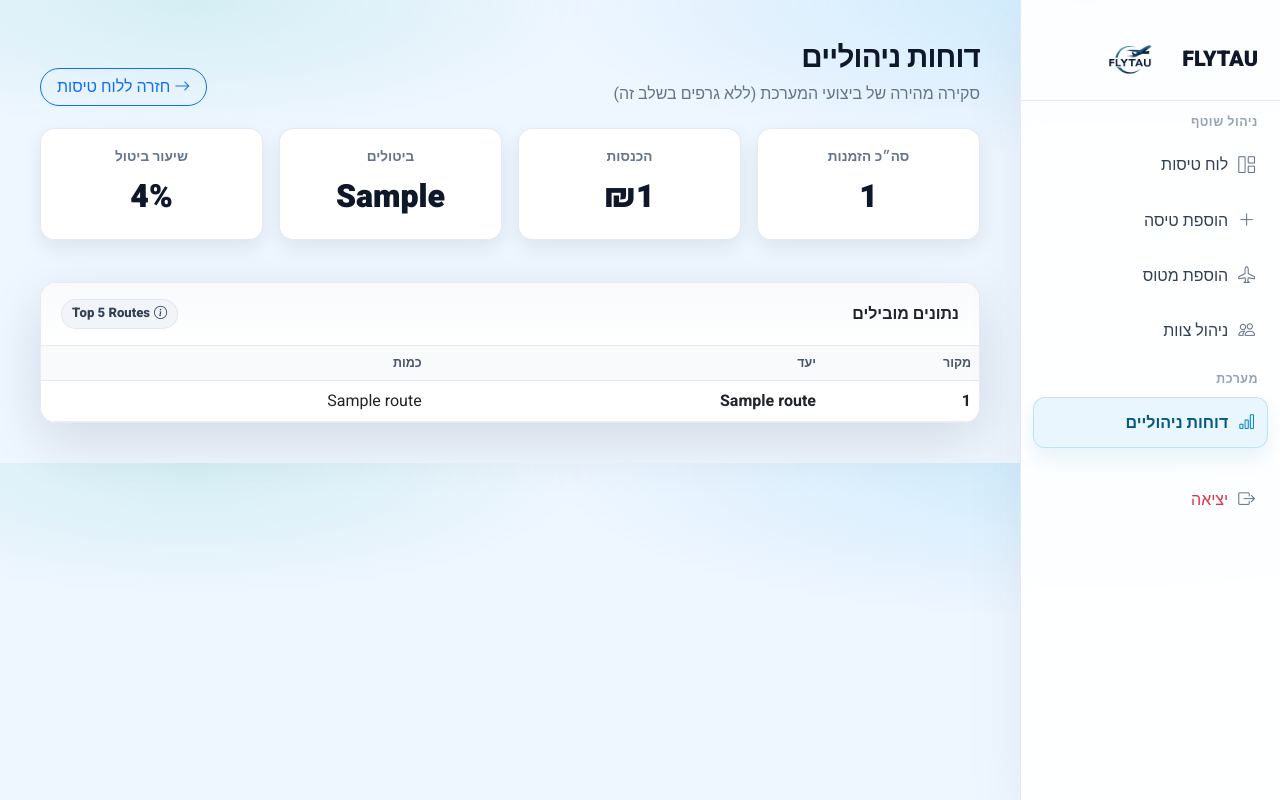
After one commit to adiyogev/FLYTAU, a Flask app: template pythonProject/templates/manager_reports.html in a window 1280 px wide. The commit adds this page. Run offline with Flask 3, Linux system fonts and the light colour scheme; the template is opened without the code that fills it: most values are stand-ins (such as "Sample title", 1, 10 or a date in 2020).

Commit message:
Add manager reports page + reports queries (ignore cache/session)

```diff
--- a/pythonProject/templates/manager_flights.html
+++ b/pythonProject/templates/manager_flights.html
@@ -393,7 +393,7 @@
 
     <div class="nav-category">מערכת</div>
     <nav class="nav flex-column">
-      <a href="#" class="nav-link"><i class="bi bi-bar-chart"></i> דוחות כספיים</a>
+      <a href="/manager/reports" class="nav-link"><i class="bi bi-bar-chart"></i> דוחות ניהוליים</a>
       <a href="/logout" class="nav-link text-danger mt-4"><i class="bi bi-box-arrow-right"></i> יציאה</a>
     </nav>
   </aside>
@@ -531,3 +531,4 @@
   <script src="https://cdn.jsdelivr.net/npm/bootstrap@5.3.0/dist/js/bootstrap.bundle.min.js"></script>
 </body>
 </html>
+pip install matplotlib
--- /dev/null
+++ b/pythonProject/templates/manager_reports.html
@@ -0,0 +1,318 @@
+<!DOCTYPE html>
+<html lang="he" dir="rtl">
+<head>
+  <meta charset="UTF-8">
+  <meta name="viewport" content="width=device-width, initial-scale=1.0">
+  <title>FlyTau Manager - דוחות ניהוליים</title>
+
+  <link href="https://cdn.jsdelivr.net/npm/bootstrap@5.3.0/dist/css/bootstrap.min.css" rel="stylesheet">
+  <link rel="stylesheet" href="https://cdn.jsdelivr.net/npm/bootstrap-icons@1.11.1/font/bootstrap-icons.css">
+  <link href="https://fonts.googleapis.com/css2?family=Heebo:wght@300;400;500;700;800;900&display=swap" rel="stylesheet">
+
+  <style>
+    :root{
+      --bg-body:#eef6ff;
+      --sidebar-width:260px;
+      --text-dark:#0f172a;
+      --text:#1e293b;
+      --muted:#64748b;
+      --border:rgba(226,232,240,.9);
+      --radius:16px;
+      --shadow: 0 18px 55px rgba(15,23,42,.12);
+    }
+
+    body{
+      font-family:'Heebo',sans-serif;
+      color:var(--text);
+      overflow-x:hidden;
+      background:
+        radial-gradient(900px 260px at 85% 0%, rgba(14,165,233,.14), transparent 60%),
+        radial-gradient(720px 240px at 15% 0%, rgba(20,184,166,.12), transparent 55%),
+        var(--bg-body);
+    }
+
+    /* Sidebar (same vibe as your manager page) */
+    .sidebar{
+      position:fixed; top:0; right:0;
+      height:100vh; width:var(--sidebar-width);
+      padding:16px 0; z-index:1000;
+      background: rgba(255,255,255,.92);
+      backdrop-filter: blur(10px);
+      border-left:1px solid var(--border);
+      box-shadow: 0 20px 60px rgba(15,23,42,.06);
+      display:flex; flex-direction:column;
+    }
+
+    .brand-area{
+      padding: 14px 22px 12px;
+      display:flex; align-items:center; gap:12px;
+      font-size:1.35rem; font-weight:900;
+      color:var(--text-dark); text-decoration:none;
+      border-bottom: 1px solid var(--border);
+    }
+    .brand-area:hover{ color:var(--text-dark); }
+    .brand-logo{ width:78px; height:58px; object-fit:contain; }
+
+    .nav-category{
+      padding: 12px 22px 6px;
+      font-weight:800; font-size:.78rem;
+      letter-spacing:.5px; text-transform:uppercase;
+      color:#94a3b8;
+    }
+
+    .nav-link{
+      margin:2px 12px;
+      border-radius:12px;
+      padding:12px 12px;
+      display:flex; align-items:center; gap:10px;
+      color:#334155;
+      border:1px solid transparent;
+      transition:.18s ease;
+      text-decoration:none;
+    }
+    .nav-link i{ color:#64748b; font-size:1.05rem; }
+    .nav-link:hover{
+      background: rgba(241,245,249,.9);
+      transform: translateX(-2px);
+      border-color: rgba(226,232,240,.9);
+      color: var(--text-dark);
+    }
+    .nav-link.active{
+      background: rgba(224,242,254,.70);
+      color:#075985;
+      font-weight:900;
+      box-shadow: 0 10px 20px rgba(2,132,199,.10);
+      border-color: rgba(2,132,199,.18);
+    }
+    .nav-link.active i{ color:#0284c7; }
+
+    /* Main */
+    .main-wrapper{
+      margin-right: var(--sidebar-width);
+      padding: 40px;
+    }
+
+    .top-header{
+      display:flex;
+      justify-content:space-between;
+      align-items:flex-end;
+      gap:16px;
+      flex-wrap:wrap;
+      margin-bottom: 22px;
+    }
+
+    .page-heading h1{
+      font-size:1.85rem;
+      font-weight:900;
+      color:var(--text-dark);
+      margin:0 0 6px;
+      letter-spacing:-.8px;
+    }
+    .page-heading p{
+      margin:0;
+      color:var(--muted);
+      max-width:60ch;
+    }
+
+    .surface{
+      background: rgba(255,255,255,.92);
+      backdrop-filter: blur(6px);
+      border: 1px solid rgba(226,232,240,.85);
+      border-radius: var(--radius);
+      box-shadow: var(--shadow);
+      overflow:hidden;
+    }
+
+    /* KPI cards */
+    .stats-grid{
+      display:grid;
+      grid-template-columns: repeat(auto-fit, minmax(220px, 1fr));
+      gap: 16px;
+      margin-bottom: 18px;
+    }
+    .kpi{
+      padding: 18px;
+      border-radius: 16px;
+      border: 1px solid rgba(226,232,240,.9);
+      background: linear-gradient(180deg, rgba(248,250,252,1), rgba(255,255,255,1));
+      box-shadow: 0 10px 20px rgba(15,23,42,.06);
+    }
+    .kpi .label{ color:var(--muted); font-weight:800; font-size:.85rem; }
+    .kpi .value{ font-size:2rem; font-weight:900; color:var(--text-dark); line-height:1; margin-top:8px; }
+    .kpi .sub{ color:var(--muted); font-size:.85rem; margin-top:10px; }
+.kpi-box{
+  background: white;
+  border-radius: 14px;
+  padding: 18px;
+  text-align: center;
+  border: 1px solid rgba(226,232,240,.9);
+  box-shadow: 0 8px 20px rgba(15,23,42,.08);
+}
+
+.kpi-label{
+  color:#64748b;
+  font-weight:700;
+  font-size:.85rem;
+}
+
+.kpi-value{
+  font-size:2rem;
+  font-weight:900;
+  color:#0f172a;
+  margin-top:6px;
+}
+
+
+    /* Table card */
+    .card-head{
+      padding: 16px 20px;
+      border-bottom: 1px solid rgba(226,232,240,.85);
+      display:flex;
+      justify-content:space-between;
+      align-items:center;
+      background: linear-gradient(180deg, rgba(248,250,252,1), rgba(255,255,255,1));
+    }
+
+    .table th{
+      background: rgba(248,250,252,.95) !important;
+      font-weight:900;
+      font-size:.78rem;
+      text-transform:uppercase;
+      color:#475569;
+      border-bottom: 1px solid rgba(226,232,240,.9) !important;
+      white-space: nowrap;
+    }
+    .table td{
+      border-bottom: 1px solid rgba(226,232,240,.75) !important;
+      vertical-align: middle;
+    }
+
+    .pill{
+      display:inline-flex; align-items:center;
+      padding: 4px 10px;
+      border-radius: 999px;
+      font-size: .82rem;
+      font-weight: 800;
+      border: 1px solid rgba(15,23,42,.06);
+      background:#f1f5f9;
+      color:#334155;
+    }
+
+    /* Mobile */
+    @media(max-width: 992px){
+      .main-wrapper{ margin-right: 0; padding: 20px; }
+      .sidebar{ display:none; } /* keep simple */
+    }
+  </style>
+</head>
+
+<body>
+
+  <aside class="sidebar">
+    <a href="/manager" class="brand-area">
+      <span>FLYTAU</span>
+      <img src="{{ url_for('static', filename='LOGO.png') }}" alt="FLYTAU Logo" class="brand-logo">
+    </a>
+
+    <div class="nav-category">ניהול שוטף</div>
+    <nav class="nav flex-column">
+      <a href="/manager" class="nav-link"><i class="bi bi-grid-1x2"></i> לוח טיסות</a>
+      <a href="/manager/add_flight/step1" class="nav-link"><i class="bi bi-plus-lg"></i> הוספת טיסה</a>
+      <a href="/manager/add_plane" class="nav-link"><i class="bi bi-airplane"></i> הוספת מטוס</a>
+      <a href="/manager/add_staff" class="nav-link"><i class="bi bi-people"></i> ניהול צוות</a>
+    </nav>
+
+    <div class="nav-category">מערכת</div>
+    <nav class="nav flex-column">
+      <a href="/manager/reports" class="nav-link active"><i class="bi bi-bar-chart"></i> דוחות ניהוליים</a>
+      <a href="/logout" class="nav-link text-danger mt-4"><i class="bi bi-box-arrow-right"></i> יציאה</a>
+    </nav>
+  </aside>
+
+  <main class="main-wrapper">
+    <header class="top-header">
+      <div class="page-heading">
+        <h1>דוחות ניהוליים</h1>
+        <p>סקירה מהירה של ביצועי המערכת (ללא גרפים בשלב זה)</p>
+      </div>
+
+      <a href="/manager" class="btn btn-outline-primary rounded-pill px-3">
+        <i class="bi bi-arrow-right"></i> חזרה ללוח טיסות
+      </a>
+    </header>
+
+    <section class="stats-grid">
+      <div class="row g-3 mb-4">
+
+  <div class="col">
+    <div class="kpi-box">
+          <div class="kpi-label">סה״כ הזמנות</div>
+          <div class="kpi-value">{{ total_orders }}</div>
+        </div>
+      </div>
+
+      <div class="col">
+        <div class="kpi-box">
+          <div class="kpi-label">הכנסות</div>
+          <div class="kpi-value">₪{{ total_revenue }}</div>
+        </div>
+      </div>
+
+      <div class="col">
+        <div class="kpi-box">
+          <div class="kpi-label">ביטולים</div>
+          <div class="kpi-value">{{ cancelled_orders }}</div>
+        </div>
+      </div>
+
+      <div class="col">
+        <div class="kpi-box">
+          <div class="kpi-label">שיעור ביטול</div>
+          <div class="kpi-value">{{ cancellation_rate }}%</div>
+        </div>
+      </div>
+
+    </div>
+
+    </section>
+
+    <section class="surface">
+      <div class="card-head">
+        <div class="fw-bold text-dark">נתונים מובילים</div>
+        <span class="pill"><i class="bi bi-info-circle ms-1"></i> Top 5 Routes</span>
+      </div>
+
+      <div class="table-responsive">
+        <table class="table mb-0">
+          <thead>
+            <tr>
+              <th>מקור</th>
+              <th>יעד</th>
+              <th class="text-end">כמות</th>
+            </tr>
+          </thead>
+          <tbody>
+            {% if top_routes and top_routes|length > 0 %}
+              {% for r in top_routes %}
+                <tr>
+                  <td><strong>{{ r[0] }}</strong></td>
+                  <td><strong>{{ r[1] }}</strong></td>
+                  <td class="text-end">{{ r[2] }}</td>
+                </tr>
+              {% endfor %}
+            {% else %}
+              <tr>
+                <td colspan="3" class="text-center py-5 text-muted">
+                  <i class="bi bi-inbox fs-1 d-block mb-2"></i>
+                </td>
+              </tr>
+            {% endif %}
+          </tbody>
+        </table>
+      </div>
+    </section>
+  </main>
+
+  <script src="https://cdn.jsdelivr.net/npm/bootstrap@5.3.0/dist/js/bootstrap.bundle.min.js"></script>
+</body>
+</html>
```
Also changed, not shown: pythonProject/main.py (+158 -0 lines), 11 other files.
